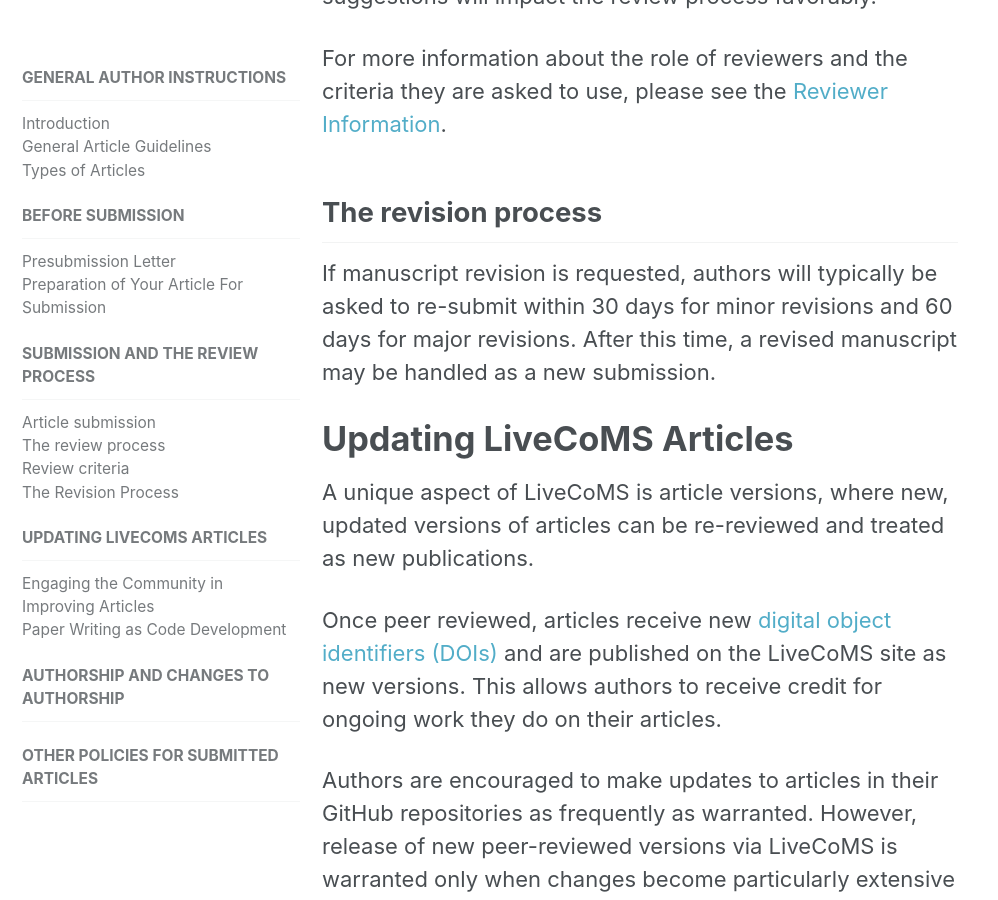
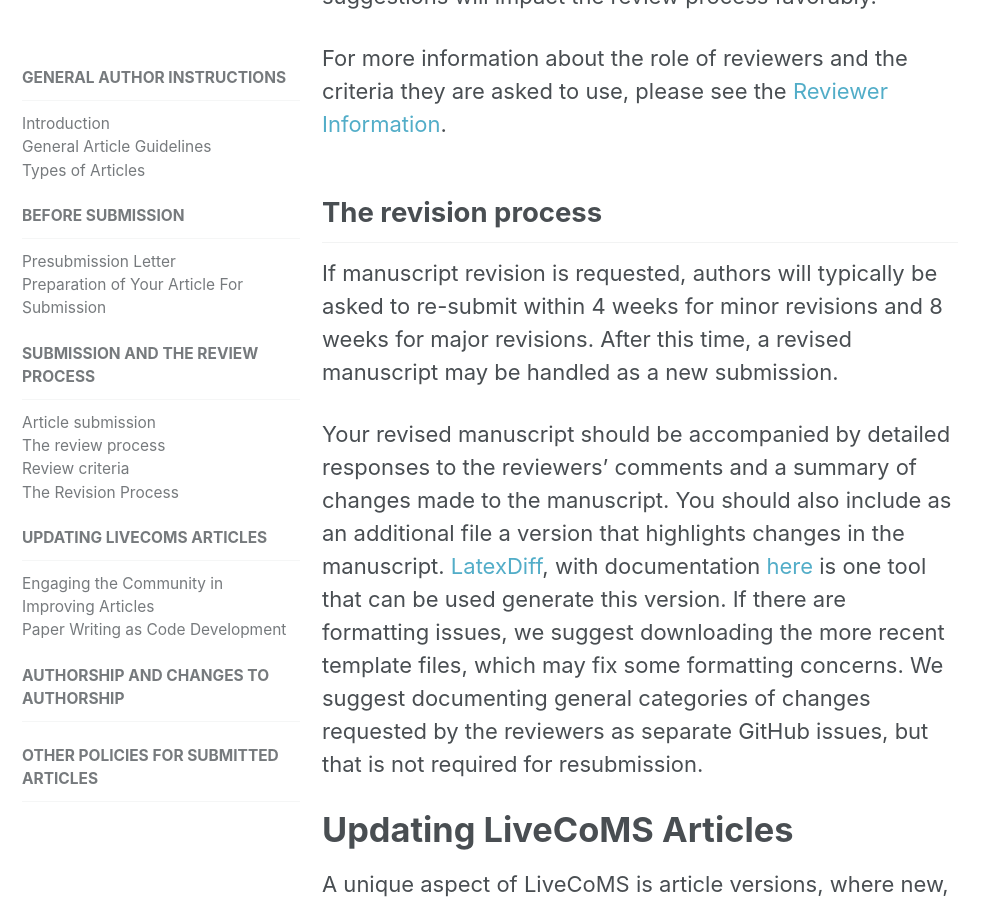
Before and after one commit to livecomsjournal/livecomsjournal.github.io, a Jekyll site: the page built from _author_instructions/01_policies.md, in a window 1280 px wide and 900 px high, scrolled down 12472 px. Shown: the whole window, without its empty margins (0-998 px from the left). Built offline with Jekyll 4.4.1, drawn with Linux system fonts in a browser that asks for light colours.

Commit message:
Update 01_policies.md

```diff
--- a/_author_instructions/01_policies.md
+++ b/_author_instructions/01_policies.md
@@ -198,8 +198,10 @@
 
 ## The revision process
 
-If manuscript revision is requested, authors will typically be asked to re-submit within 30 days for minor revisions and 60 days for major revisions.
+If manuscript revision is requested, authors will typically be asked to re-submit within 4 weeks for minor revisions and 8 weeks for major revisions.
 After this time, a revised manuscript may be handled as a new submission.
+
+Your revised manuscript should be accompanied by detailed responses to the reviewers' comments and a summary of changes made to the manuscript. You should also include as an additional file a version that highlights changes in the manuscript.  [LatexDiff](https://ctan.org/pkg/latexdiff?lang=en), with documentation [here](https://mirror.hmc.edu/ctan/support/latexdiff/doc/latexdiff-man.pdf)  is one tool that can be used generate this version. If there are formatting issues, we suggest downloading the more recent template files, which may fix some formatting concerns.  We suggest documenting general categories of changes requested by the reviewers as separate GitHub issues, but that is not required for resubmission.
 
 # Updating LiveCoMS Articles
 
```
